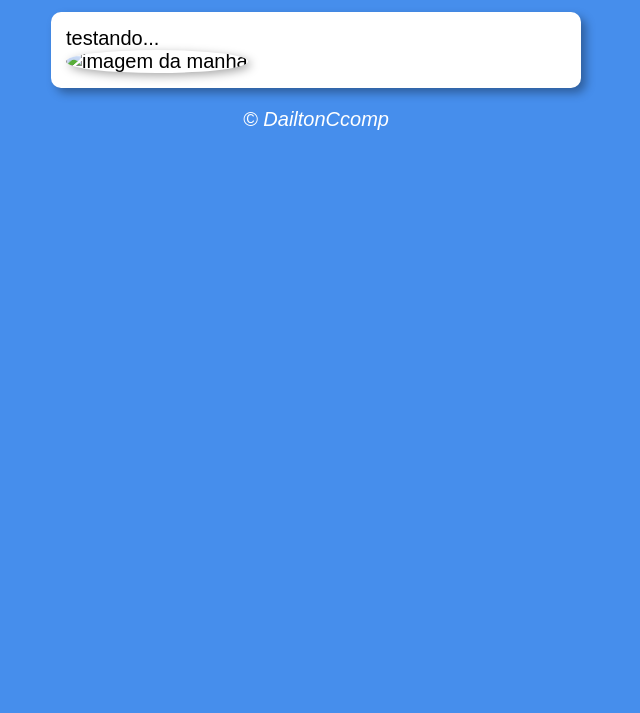
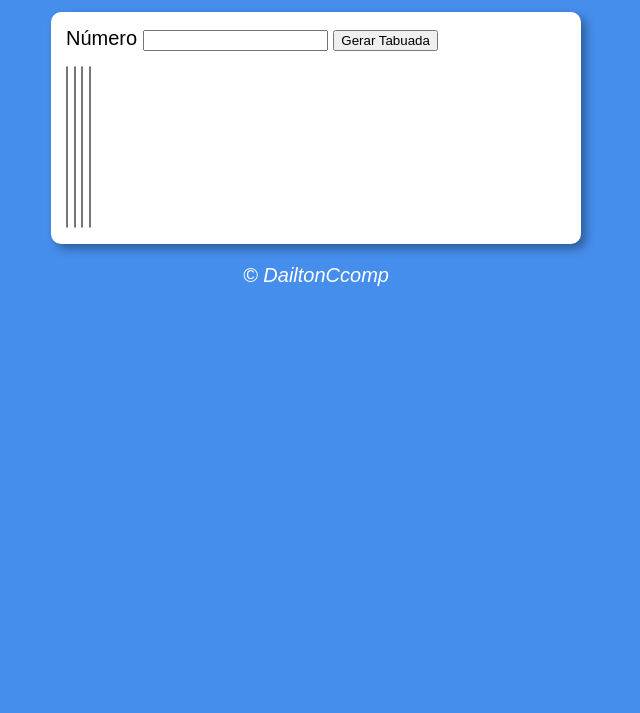
Before and after one commit to dailtonccomp/javascript, a plain HTML site: page exercicios/atividade04/exe04.html in a window 1280 px wide. Shown: the part 87-800 px from the top of the page, without its empty margins (324-964 px from the left). Drawn offline with Linux system fonts and the light colour scheme.

Commit message:
por hoje ta ok

```diff
--- a/exercicios/atividade03/style.css
+++ b/exercicios/atividade03/style.css
@@ -19,6 +19,10 @@ section {
     box-shadow: 5px 5px 10px rgba(0, 0, 0, 0.336);
 }
 
+/* div#res {
+
+} */
+
 img {
     width: 200px;
     height: 200px;
--- a/exercicios/atividade04/exe04.html
+++ b/exercicios/atividade04/exe04.html
@@ -4,19 +4,24 @@
     <meta charset="UTF-8">
     <meta http-equiv="X-UA-Compatible" content="IE=edge">
     <meta name="viewport" content="width=device-width, initial-scale=1.0">
-    <title>Modelo de exercício</title>
+    <title>Tabuada</title>
     <link rel="stylesheet" href="style.css">
 </head>
 <body>
     <header>
-        <h1>Título</h1>
+        <h1>Tabuada</h1>
     </header>
     <section>
         <div>
-            testando...
+            <label for="num">Número</label>
+            <input type="number" name="num" id="num">
+            <input type="button" value="Gerar Tabuada" onclick="tabuada()">
         </div>
-        <div>
-            <img src="img/manha_original.jpg" alt="imagem da manhã">
+        <div id="res">
+            <select name="multiplica" id="seltab" size="10"></select>
+            <select name="somar" id="selsomar" size="10"></select>
+            <select name="divisao" id="seldiv" size="10"></select>
+            <select name="diminuicao" id="seldim" size="10"></select>
         </div>
     </section>
     <footer>
--- a/exercicios/atividade04/script.js
+++ b/exercicios/atividade04/script.js
@@ -1 +1,46 @@
-// alert('Olá!')
+function tabuada() {
+    let num = document.getElementById('num')
+    let tab = document.getElementById('seltab')
+    let tabSoma = document.getElementById('selsomar')
+    let tabDiv = document.getElementById('seldiv')
+    let tabDim = document.getElementById('seldim')
+    if(num.value.length == 0)
+    {
+        window.alert('Por favor, digite um número!')
+    } else {
+        let n = Number(num.value)
+        let c = 1
+        tab.innerHTML = ''
+        while(c <= 10) {
+            let item = document.createElement('option')
+            item.text = `${n} x ${c} = ${n*c}`
+            item.value = `tab${c}`
+            tab.appendChild(item)
+            c++
+        }
+        c=1
+        tabSoma.innerHTML = ''
+        while(c <= 10) {
+            let item = document.createElement('option')
+            item.text = `${n} + ${c} = ${n+c}`
+            tabSoma.appendChild(item)
+            c++
+        }
+        c = 1
+        tabDiv.innerHTML = ''
+        while(c <= 10) {
+            let item = document.createElement('option')
+            item.text = `${n} / ${c} = ${(n/c).toFixed(2)}`
+            tabDiv.appendChild(item)
+            c++
+        }
+        c = 1
+        tabDim.innerHTML = ''
+        while(c <= 10) {
+            let item = document.createElement('option')
+            item.text = `${n} - ${c} = ${n-c}`
+            tabDim.appendChild(item)
+            c++
+        }
+    }
+}
--- a/exercicios/atividade04/style.css
+++ b/exercicios/atividade04/style.css
@@ -19,6 +19,10 @@ section {
     box-shadow: 5px 5px 10px rgba(0, 0, 0, 0.336);
 }
 
+div#res {
+    padding-top: 15px;
+}
+
 img {
     width: 200px;
     height: 200px;
```
Also changed, not shown: exercicios/atividade03/script.js (+63 -13 lines), exercicios/atividade03/exe03.html (line endings or trailing spaces).
